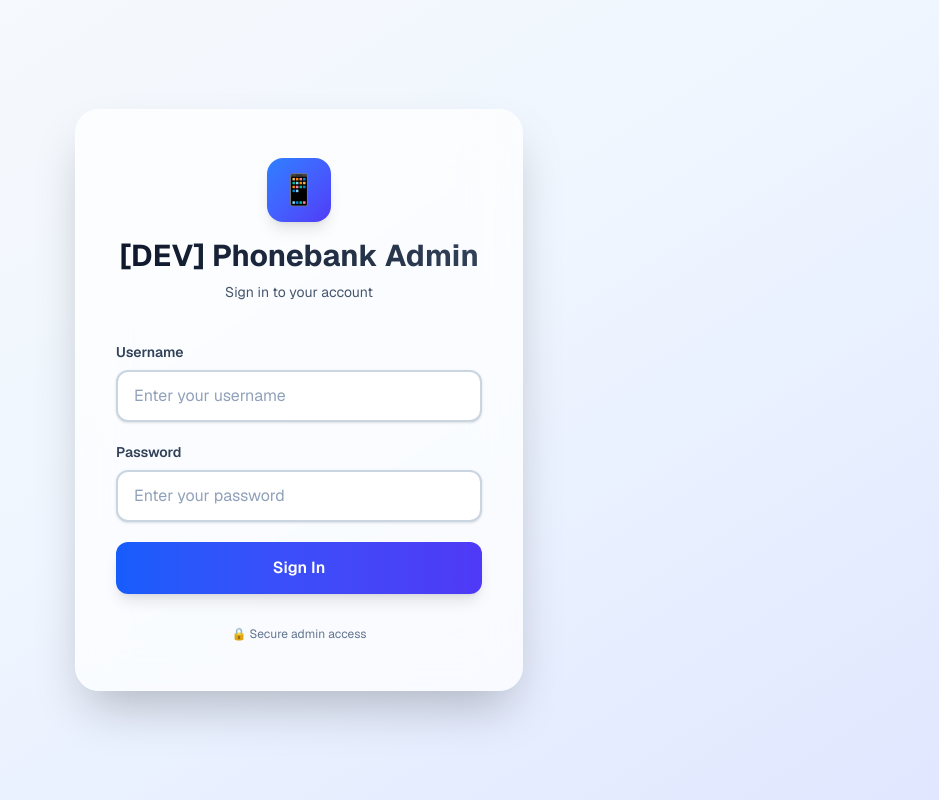
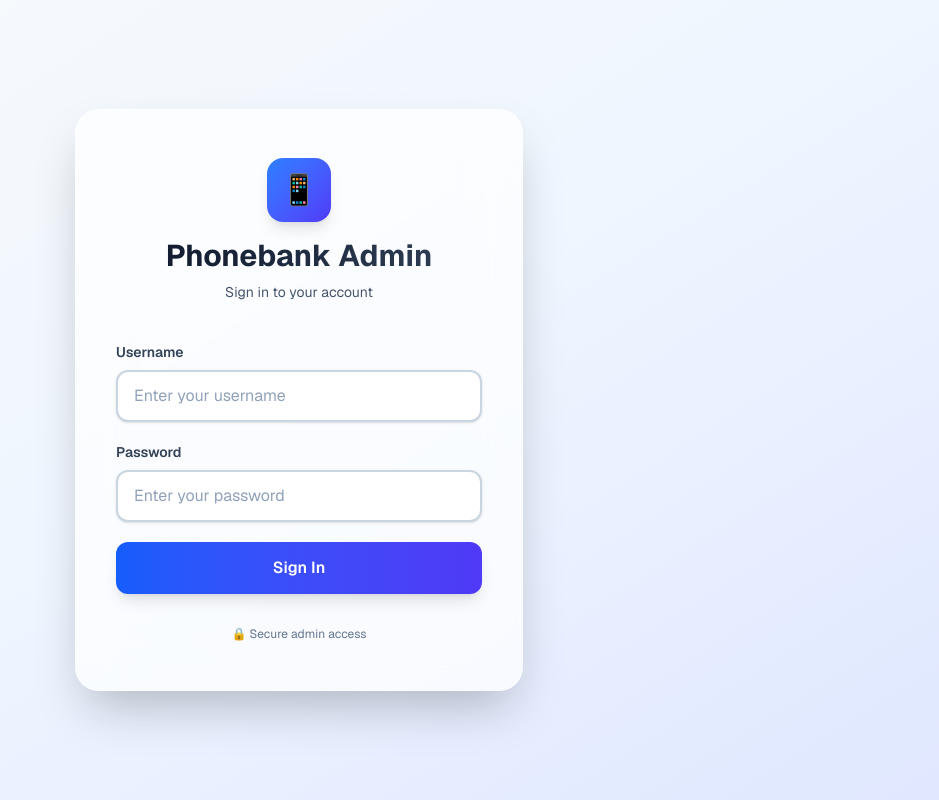
Before and after one commit to YSNAB/bankdash, a Next.js app: page / in a window 1280 px wide. Shown: the whole page, without its empty margins (341-1280 px from the left). Built offline with nearby package versions, Linux system fonts and the light colour scheme.

Commit message:
removed DEV in Title

```diff
--- a/src/app/page.tsx
+++ b/src/app/page.tsx
@@ -63,7 +63,7 @@ export default function LoginPage() {
               <span className="text-3xl">📱</span>
             </div>
             <h1 className="text-3xl font-bold bg-gradient-to-r from-slate-900 to-slate-700 dark:from-white dark:to-slate-300 bg-clip-text text-transparent mb-2">
-              [DEV] Phonebank Admin
+              Phonebank Admin
             </h1>
             <p className="text-sm text-slate-600 dark:text-slate-400">
               Sign in to your account
```
